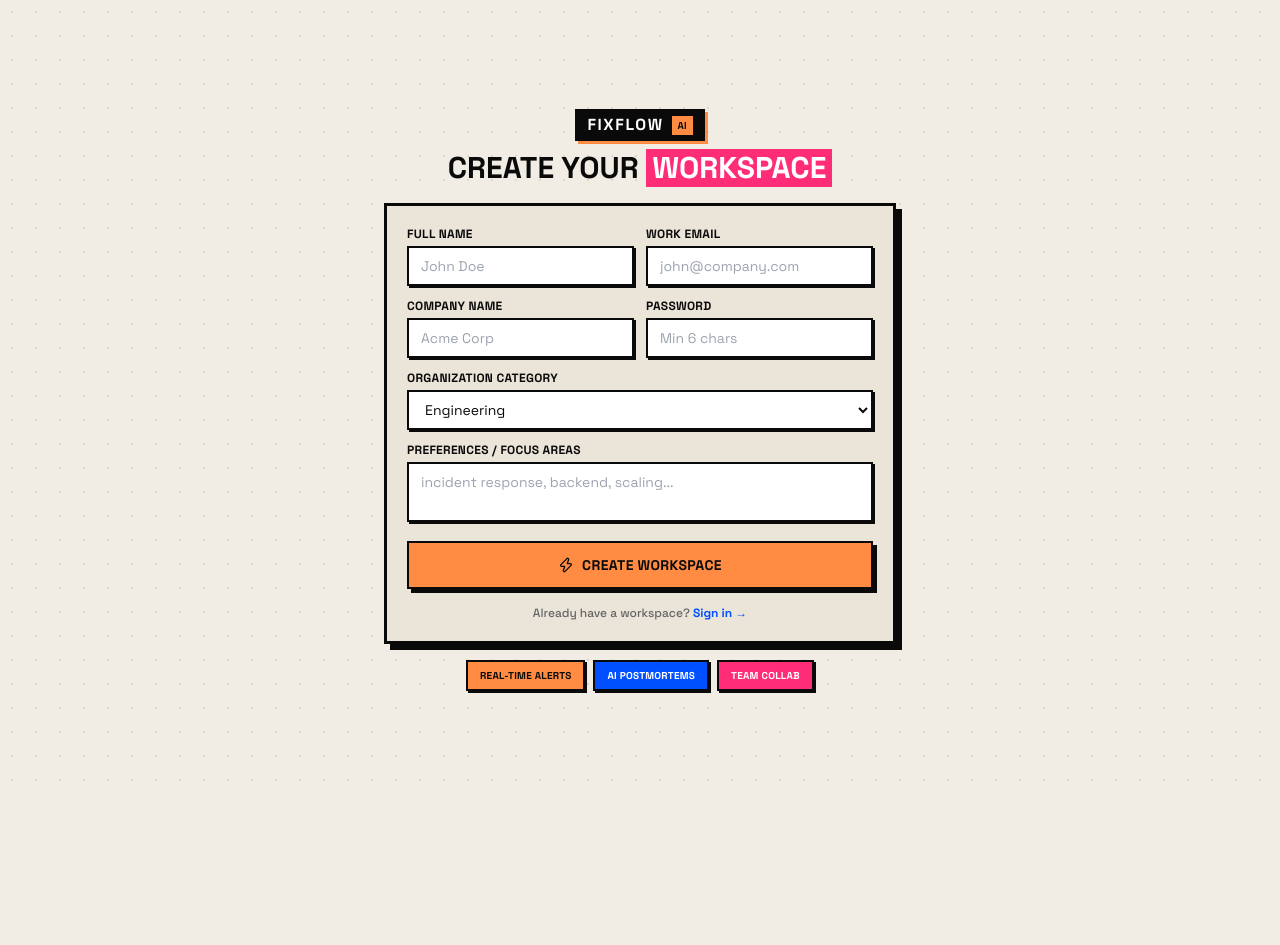
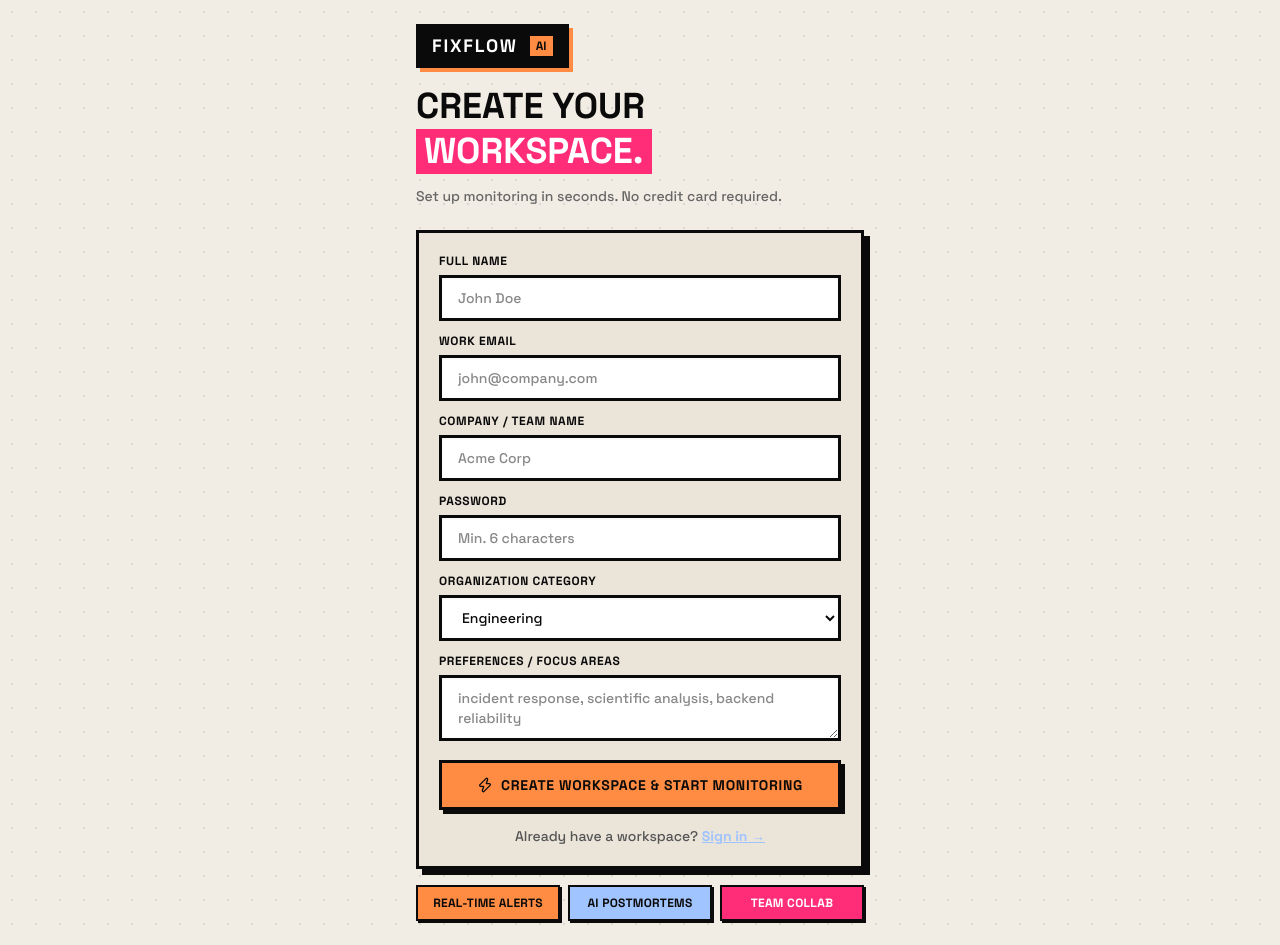
Before and after one commit to samay-hash/FixFlow, a React (Vite) app in the folder frontend/: page /register in a window 1280 px wide. Before the commit the page ends 800 px from the top, so only its background shows below. Built offline with nearby package versions, Linux system fonts and the light colour scheme.

Commit message:
style: switch to softer pastel blue and warm orange palette for neo-brutalist theme

```diff
--- a/frontend/src/index.css
+++ b/frontend/src/index.css
@@ -9,26 +9,13 @@
   --cream:   #F2EDE4;
   --cream-2: #EAE4D9;
   --black:   #0A0A0A;
-  --accent:  #FF8C42; /* Soft orange instead of lime */
+  --lime:    #FF8C42; /* Renamed visually to Soft Orange, keeping var name for backward compatibility */
   --pink:    #FF2D78;
-  --blue:    #0050FF;
+  --blue:    #A0C4FF; /* Changed to a softer, eye-friendly pastel blue */
   --yellow:  #FFE500;
-  --border:  3px solid var(--black);
-  --shadow:  4px 4px 0px var(--black);
-  --shadow-lg: 6px 6px 0px var(--black);
-}
-
-.dark {
-  --cream:   #0A0A0A;
-  --cream-2: #141414;
-  --black:   #F2EDE4;
-  --accent:  #FF8C42;
-  --pink:    #FF2D78;
-  --blue:    #3b82f6;
-  --yellow:  #EAB308;
-  --border:  3px solid #333333;
-  --shadow:  4px 4px 0px #333333;
-  --shadow-lg: 6px 6px 0px #333333;
+  --border:  3px solid #0A0A0A;
+  --shadow:  4px 4px 0px #0A0A0A;
+  --shadow-lg: 6px 6px 0px #0A0A0A;
 }
 
 /* ── Base ───────────────────────────────────────────────── */
@@ -95,7 +82,7 @@
 
   .btn-primary {
     @apply btn;
-    background: var(--accent);
+    background: var(--lime);
     color: var(--black);
   }
   .btn-danger {
@@ -111,7 +98,7 @@
   .btn-ghost:hover:not(:disabled) { background: var(--cream-2); }
   .btn-success {
     @apply btn;
-    background: var(--accent);
+    background: var(--lime);
     color: var(--black);
   }
   .btn-blue {
@@ -134,7 +121,7 @@
   }
   .input::placeholder { color: #888; }
   .input:focus {
-    box-shadow: 3px 3px 0px var(--accent);
+    box-shadow: 3px 3px 0px var(--lime);
     border-color: var(--black);
   }
   .label {
@@ -150,10 +137,10 @@
   .badge-critical { @apply badge; background: var(--pink); color: white; }
   .badge-high     { @apply badge; background: #FF6B00; color: white; }
   .badge-medium   { @apply badge; background: var(--yellow); color: var(--black); }
-  .badge-low      { @apply badge; background: var(--accent); color: var(--black); }
+  .badge-low      { @apply badge; background: var(--lime); color: var(--black); }
 
   /* STATUS BADGES */
-  .status-up      { @apply badge; background: var(--accent); color: var(--black); }
+  .status-up      { @apply badge; background: var(--lime); color: var(--black); }
   .status-down    { @apply badge; background: var(--pink); color: white; }
   .status-degraded { @apply badge; background: var(--yellow); color: var(--black); }
   .status-unknown { @apply badge; background: #ccc; color: var(--black); }
@@ -164,7 +151,7 @@
     animation: pulseDot 1.5s ease-in-out infinite;
   }
   .pulse-dot-red   { @apply pulse-dot; background: var(--pink); box-shadow: 0 0 0 0 rgba(255,45,120,0.4); }
-  .pulse-dot-green { @apply pulse-dot; background: var(--accent); box-shadow: 0 0 0 0 rgba(200,255,0,0.4); }
+  .pulse-dot-green { @apply pulse-dot; background: var(--lime); box-shadow: 0 0 0 0 rgba(200,255,0,0.4); }
 
   /* SIDEBAR NAV */
   .nav-item {
@@ -179,7 +166,7 @@
   }
   .nav-item-active {
     @apply nav-item;
-    background: var(--accent);
+    background: var(--lime);
     border: 2px solid var(--black);
     box-shadow: 2px 2px 0 var(--black);
     color: var(--black);
@@ -197,7 +184,7 @@
     background: white;
     color: var(--black);
   }
-  .tag-lime   { @apply tag; background: var(--accent); }
+  .tag-lime   { @apply tag; background: var(--lime); }
   .tag-pink   { @apply tag; background: var(--pink); color: white; }
   .tag-blue   { @apply tag; background: var(--blue); color: white; }
   .tag-yellow { @apply tag; background: var(--yellow); }
--- a/frontend/src/pages/Register.jsx
+++ b/frontend/src/pages/Register.jsx
@@ -11,20 +11,6 @@ export default function Register() {
   const [loading, setLoading] = useState(false);
   const dispatch  = useDispatch();
   const navigate  = useNavigate();
-
-  // Dark mode check
-  const dark = localStorage.getItem('fixflow-theme') === 'dark';
-
-  const t = {
-    bg: dark ? '#0A0A0A' : '#F2EDE4',
-    text: dark ? '#F2EDE4' : '#0A0A0A',
-    muted: dark ? '#888' : '#666',
-    border: dark ? '#333' : '#0A0A0A',
-    card: dark ? '#111' : '#EAE4D9',
-    inputBg: dark ? '#000' : '#FFF',
-    primary: '#0050FF',
-    accent: '#FF8C42', // Changed from lime green to light orange
-  };
 
   const handleSubmit = async (e) => {
     e.preventDefault();
@@ -43,6 +29,13 @@ export default function Register() {
     } finally { setLoading(false); }
   };
 
+  const fields = [
+    { key: 'name',        label: 'Full Name',              type: 'text',     placeholder: 'John Doe' },
+    { key: 'email',       label: 'Work Email',             type: 'email',    placeholder: 'john@company.com' },
+    { key: 'companyName', label: 'Company / Team Name',    type: 'text',     placeholder: 'Acme Corp' },
+    { key: 'password',    label: 'Password',               type: 'password', placeholder: 'Min. 6 characters' },
+  ];
+
   const categories = [
     { value: 'engineering', label: 'Engineering' },
     { value: 'science', label: 'Science' },
@@ -54,141 +47,89 @@ export default function Register() {
   ];
 
   return (
-    <div className="min-h-screen flex items-center justify-center p-4 transition-colors duration-300"
+    <div className="min-h-screen flex items-center justify-center p-6"
       style={{
-        background: t.bg,
-        backgroundImage: `radial-gradient(circle, ${t.border}18 1px, transparent 1px)`,
+        background: '#F2EDE4',
+        backgroundImage: 'radial-gradient(circle, #0A0A0A18 1px, transparent 1px)',
         backgroundSize: '24px 24px',
-        color: t.text
       }}
     >
-      <div className="w-full max-w-lg">
+      <div className="w-full max-w-md">
 
         {/* ── Brand ────────────────────────────────────────── */}
-        <div className="mb-4 text-center">
+        <div className="mb-6">
           <div
-            className="inline-flex items-center gap-2 px-3 py-1 mb-2"
-            style={{ background: dark ? '#222' : '#0A0A0A', boxShadow: `3px 3px 0 ${t.accent}` }}
+            className="inline-flex items-center gap-3 px-4 py-2 mb-4"
+            style={{ background: '#0A0A0A', boxShadow: '4px 4px 0 #FF8C42' }}
           >
-            <span className="text-base font-black uppercase tracking-widest text-white">FixFlow</span>
-            <span className="text-[10px] font-bold px-1.5 py-0.5" style={{ background: t.accent, color: '#0A0A0A' }}>AI</span>
+            <span className="text-lg font-black uppercase tracking-widest text-white">FixFlow</span>
+            <span className="text-xs font-bold px-1.5 py-0.5" style={{ background: '#FF8C42', color: '#0A0A0A' }}>AI</span>
           </div>
-          <h1 className="text-3xl font-black uppercase leading-tight">
-            CREATE YOUR{' '}
-            <span style={{ background: '#FF2D78', color: 'white', display: 'inline-block', padding: '0 6px' }}>
-              WORKSPACE
+          <h1 className="text-4xl font-black uppercase leading-tight" style={{ color: '#0A0A0A' }}>
+            CREATE YOUR<br />
+            <span style={{ background: '#FF2D78', color: 'white', display: 'inline-block', padding: '0 8px' }}>
+              WORKSPACE.
             </span>
           </h1>
+          <p className="mt-3 text-sm font-medium" style={{ color: '#666' }}>
+            Set up monitoring in seconds. No credit card required.
+          </p>
         </div>
 
         {/* ── Form Card ────────────────────────────────────── */}
         <div
-          className="p-5 transition-colors duration-300"
-          style={{ background: t.card, border: `3px solid ${t.border}`, boxShadow: `6px 6px 0 ${t.border}` }}
+          className="p-5"
+          style={{ background: '#EAE4D9', border: '3px solid #0A0A0A', boxShadow: '6px 6px 0 #0A0A0A' }}
         >
           <form onSubmit={handleSubmit} className="space-y-3">
+            {fields.map(({ key, label, type, placeholder }) => (
+              <div key={key}>
+                <label className="label">{label}</label>
+                <input className="input" type={type} placeholder={placeholder}
+                  value={form[key]} onChange={e => setForm({ ...form, [key]: e.target.value })} required />
+              </div>
+            ))}
 
-            {/* Row 1: Name & Email */}
-            <div className="grid grid-cols-2 gap-3">
-              <div>
-                <label className="block text-xs font-bold uppercase tracking-wide mb-1" style={{ color: t.text }}>Full Name</label>
-                <input
-                  type="text" placeholder="John Doe" required
-                  className="w-full px-3 py-2 text-sm border-2 focus:outline-none transition-all"
-                  style={{ background: t.inputBg, borderColor: t.border, color: t.text, boxShadow: `2px 2px 0 ${t.border}` }}
-                  value={form.name} onChange={e => setForm({ ...form, name: e.target.value })}
-                />
-              </div>
-              <div>
-                <label className="block text-xs font-bold uppercase tracking-wide mb-1" style={{ color: t.text }}>Work Email</label>
-                <input
-                  type="email" placeholder="john@company.com" required
-                  className="w-full px-3 py-2 text-sm border-2 focus:outline-none transition-all"
-                  style={{ background: t.inputBg, borderColor: t.border, color: t.text, boxShadow: `2px 2px 0 ${t.border}` }}
-                  value={form.email} onChange={e => setForm({ ...form, email: e.target.value })}
-                />
-              </div>
-            </div>
-
-            {/* Row 2: Company & Password */}
-            <div className="grid grid-cols-2 gap-3">
-              <div>
-                <label className="block text-xs font-bold uppercase tracking-wide mb-1" style={{ color: t.text }}>Company Name</label>
-                <input
-                  type="text" placeholder="Acme Corp" required
-                  className="w-full px-3 py-2 text-sm border-2 focus:outline-none transition-all"
-                  style={{ background: t.inputBg, borderColor: t.border, color: t.text, boxShadow: `2px 2px 0 ${t.border}` }}
-                  value={form.companyName} onChange={e => setForm({ ...form, companyName: e.target.value })}
-                />
-              </div>
-              <div>
-                <label className="block text-xs font-bold uppercase tracking-wide mb-1" style={{ color: t.text }}>Password</label>
-                <input
-                  type="password" placeholder="Min 6 chars" required
-                  className="w-full px-3 py-2 text-sm border-2 focus:outline-none transition-all"
-                  style={{ background: t.inputBg, borderColor: t.border, color: t.text, boxShadow: `2px 2px 0 ${t.border}` }}
-                  value={form.password} onChange={e => setForm({ ...form, password: e.target.value })}
-                />
-              </div>
-            </div>
-
-            {/* Row 3: Category */}
             <div>
-              <label className="block text-xs font-bold uppercase tracking-wide mb-1" style={{ color: t.text }}>Organization Category</label>
-              <select
-                className="w-full px-3 py-2 text-sm border-2 focus:outline-none transition-all cursor-pointer"
-                style={{ background: t.inputBg, borderColor: t.border, color: t.text, boxShadow: `2px 2px 0 ${t.border}` }}
-                value={form.category} onChange={e => setForm({ ...form, category: e.target.value })}
-              >
+              <label className="label">Organization Category</label>
+              <select className="input" value={form.category} onChange={e => setForm({ ...form, category: e.target.value })}>
                 {categories.map(item => <option key={item.value} value={item.value}>{item.label}</option>)}
               </select>
             </div>
 
-            {/* Row 4: Preferences */}
             <div>
-              <label className="block text-xs font-bold uppercase tracking-wide mb-1" style={{ color: t.text }}>Preferences / Focus Areas</label>
+              <label className="label">Preferences / Focus Areas</label>
               <textarea
-                className="w-full px-3 py-2 text-sm border-2 focus:outline-none transition-all min-h-12 resize-none"
-                style={{ background: t.inputBg, borderColor: t.border, color: t.text, boxShadow: `2px 2px 0 ${t.border}` }}
-                placeholder="incident response, backend, scaling..."
+                className="input min-h-16"
+                placeholder="incident response, scientific analysis, backend reliability"
                 value={form.preferences}
                 onChange={e => setForm({ ...form, preferences: e.target.value })}
               />
             </div>
 
-            <button
-              type="submit" disabled={loading}
-              className="w-full flex items-center justify-center gap-2 py-3 mt-4 text-sm font-black uppercase tracking-wide border-2 transition-transform active:translate-y-1 active:translate-x-1"
-              style={{
-                background: t.accent,
-                borderColor: t.border,
-                color: '#0A0A0A',
-                boxShadow: `4px 4px 0 ${t.border}`
-              }}
-            >
+            <button type="submit" disabled={loading} className="btn-primary w-full justify-center py-3 mt-2">
               {loading ? '⏳' : <Zap size={16} />}
-              {loading ? 'SETTING UP...' : 'CREATE WORKSPACE'}
+              {loading ? 'SETTING UP...' : 'CREATE WORKSPACE & START MONITORING'}
             </button>
           </form>
-
-          <p className="text-center text-xs font-medium mt-4" style={{ color: t.muted }}>
+          <p className="text-center text-sm font-medium mt-4" style={{ color: '#555' }}>
             Already have a workspace?{' '}
-            <a href="/login" className="font-bold hover:underline" style={{ color: t.primary }}>
+            <a href="/login" className="font-bold" style={{ color: '#A0C4FF', textDecoration: 'underline' }}>
               Sign in →
             </a>
           </p>
         </div>
 
         {/* ── Feature Pills ─────────────────────────────────── */}
-        <div className="mt-4 flex justify-center gap-2">
+        <div className="mt-4 grid grid-cols-3 gap-2">
           {[
-            { label: 'Real-time Alerts', bg: t.accent, color: '#0A0A0A' },
-            { label: 'AI Postmortems',   bg: t.primary, color: 'white' },
+            { label: 'Real-time Alerts', bg: '#FF8C42', color: '#0A0A0A' },
+            { label: 'AI Postmortems',   bg: '#A0C4FF', color: '#0A0A0A' },
             { label: 'Team Collab',      bg: '#FF2D78', color: 'white' },
           ].map(f => (
             <div key={f.label}
-              className="text-center px-3 py-1.5 text-[10px] font-bold uppercase tracking-wide border-2"
-              style={{ background: f.bg, borderColor: t.border, boxShadow: `2px 2px 0 ${t.border}`, color: f.color }}
+              className="text-center px-2 py-2 text-xs font-bold uppercase tracking-wide"
+              style={{ background: f.bg, border: '2px solid #0A0A0A', boxShadow: '2px 2px 0 #0A0A0A', color: f.color }}
             >
               {f.label}
             </div>
```
Also changed, not shown: frontend/src/pages/Landing.jsx (+3 -5 lines).
